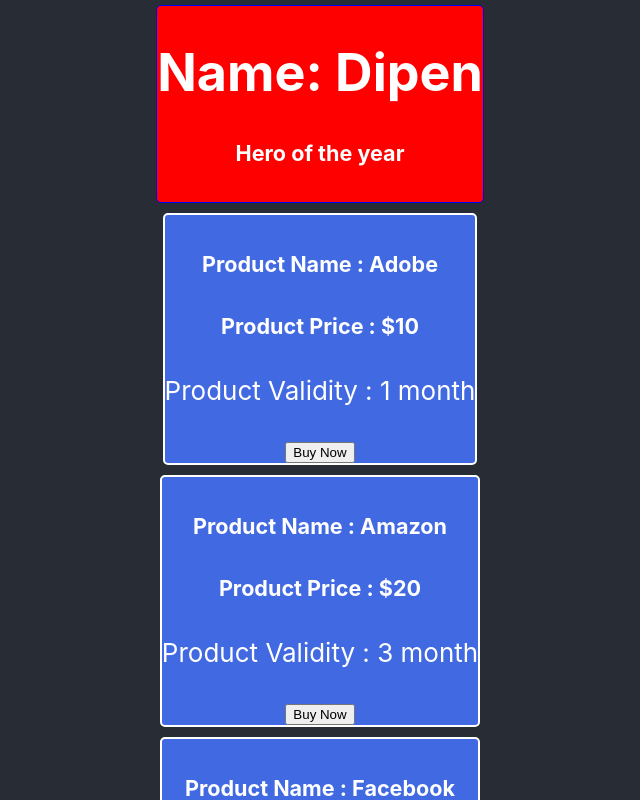
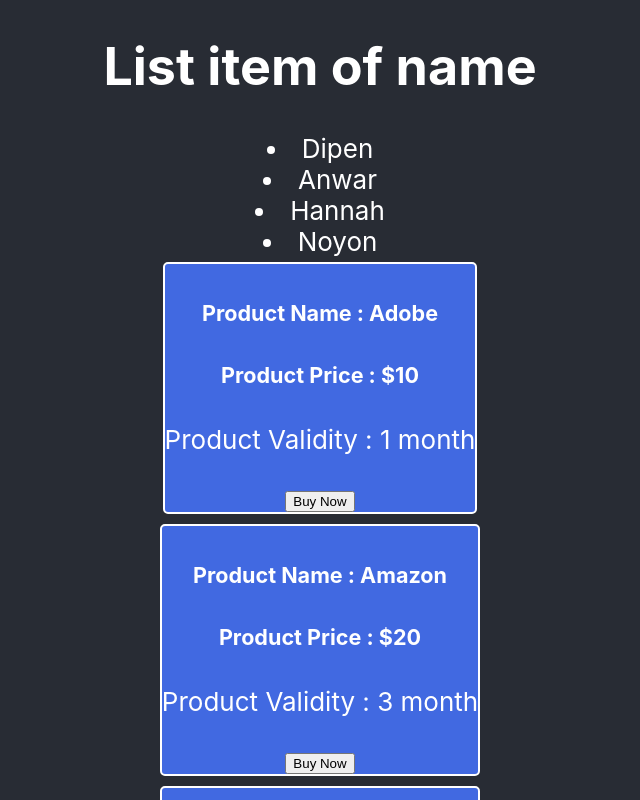
Before and after one commit to Dipen505/react-core-concepts, a React (Create React App) app: page / in a window 1280 px wide. Shown: the top 800 px of the page, without its empty margins (320-960 px from the left). Built offline with nearby package versions, Linux system fonts and the light colour scheme.

Commit message:
element change  from an array dynamically

```diff
--- a/src/App.js
+++ b/src/App.js
@@ -3,20 +3,21 @@
 import { useEffect, useState } from 'react';
 
 function App() {
-  const person = {
-    name: "Dipen",
-    Job: "Singer"
-  }
   const products = [
     {name: "Adobe", price: "$10", validiy: "1 month"},
     {name: "Amazon", price: "$20", validiy: "3 month"},
     {name: "Facebook", price: "$40", validiy: "6 month"},
-    {name: "Twitter", price: "$40", validiy: "7 month"}
+    {name: "Twitter", price: "$40", validiy: "7 month"},
+    {name: "Google", price: "$60", validiy: "9 month"}
   ]
+  const students = ["Dipen","Anwar","Hannah","Noyon"];
   return (
     <div className="App">
       <header className="App-header">
-      <Person profile = {person}></Person>
+        <h1>List item of name</h1>
+      {
+        students.map(student=><li>{student}</li>)
+      }
       <Products detail = {products[0]}></Products>
       <Products detail = {products[1]}></Products>
       <Products detail = {products[2]}></Products>
@@ -24,20 +25,6 @@
       </header>
     </div>
   );
-}
-function Person(props) {
-  const personStyle = {
-    border: "1px solid blue",
-    backgroundColor: "red",
-    borderRadius: "5px",
-    margin: "5px"
-  }
-  return (
-    <div style = {personStyle}>
-      <h1>Name: {props.profile.name}</h1>
-      <h5>Hero of the year</h5>
-    </div>
-  )
 }
 function Products (props) {
   const {name,price,validiy} = props.detail;
```
